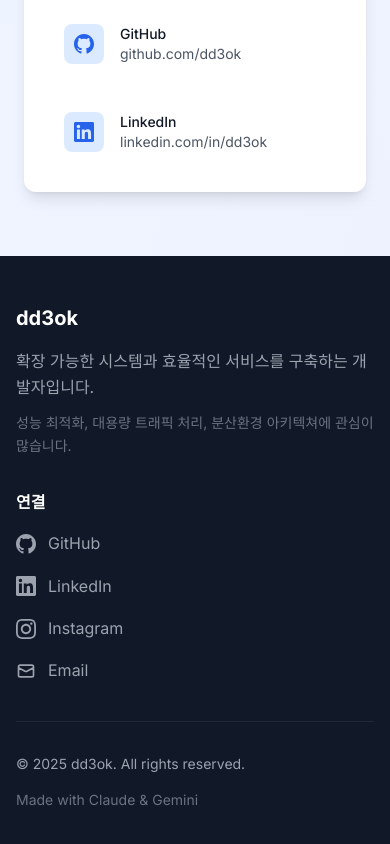
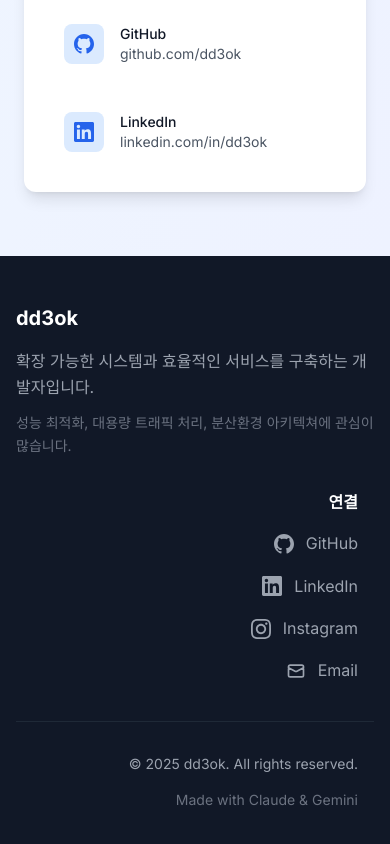
Before and after one commit to dd3ok/dd3ok.github.io, a Next.js app: page / in a window 390 px wide. Shown: the part 10183-11027 px from the top of the page. Built offline with nearby package versions, Linux system fonts and the light colour scheme; no server answers.

Commit message:
fix: 모바일 푸터 텍스트 정렬 추가

```diff
--- a/src/app/layout.tsx
+++ b/src/app/layout.tsx
@@ -8,8 +8,8 @@ export const metadata: Metadata = {
     title: 'dd3ok',
     description: 'Backend Developer Portfolio',
     icons: {
-        icon: '/icon.ico',
-        apple: '/icon.png',
+        icon: '/src/app/icon.ico',
+        apple: 'src/app/icon.png',
     },
 }
 
--- a/src/components/layout/Footer.tsx
+++ b/src/components/layout/Footer.tsx
@@ -24,7 +24,7 @@ export default function Footer() {
                     </div>
 
                     {/* 연결 섹션 */}
-                    <div>
+                    <div className="text-left md:text-left text-right pr-4 md:pr-0">
                         <h4 className="font-semibold mb-4">연결</h4>
                         <ul className="space-y-3 text-gray-400">
                             <li>
@@ -91,7 +91,7 @@ export default function Footer() {
 
                 {/* 하단 저작권 */}
                 <div className="border-t border-gray-800 pt-8">
-                    <div className="flex flex-col sm:flex-row justify-between items-start sm:items-center gap-4">
+                    <div className="flex flex-col md:flex-row md:justify-between md:items-center items-end gap-4 text-right md:text-left pr-4 md:pr-0">
                         <p className="text-gray-400 text-sm">
                             &copy; {currentYear} dd3ok. All rights reserved.
                         </p>
```
